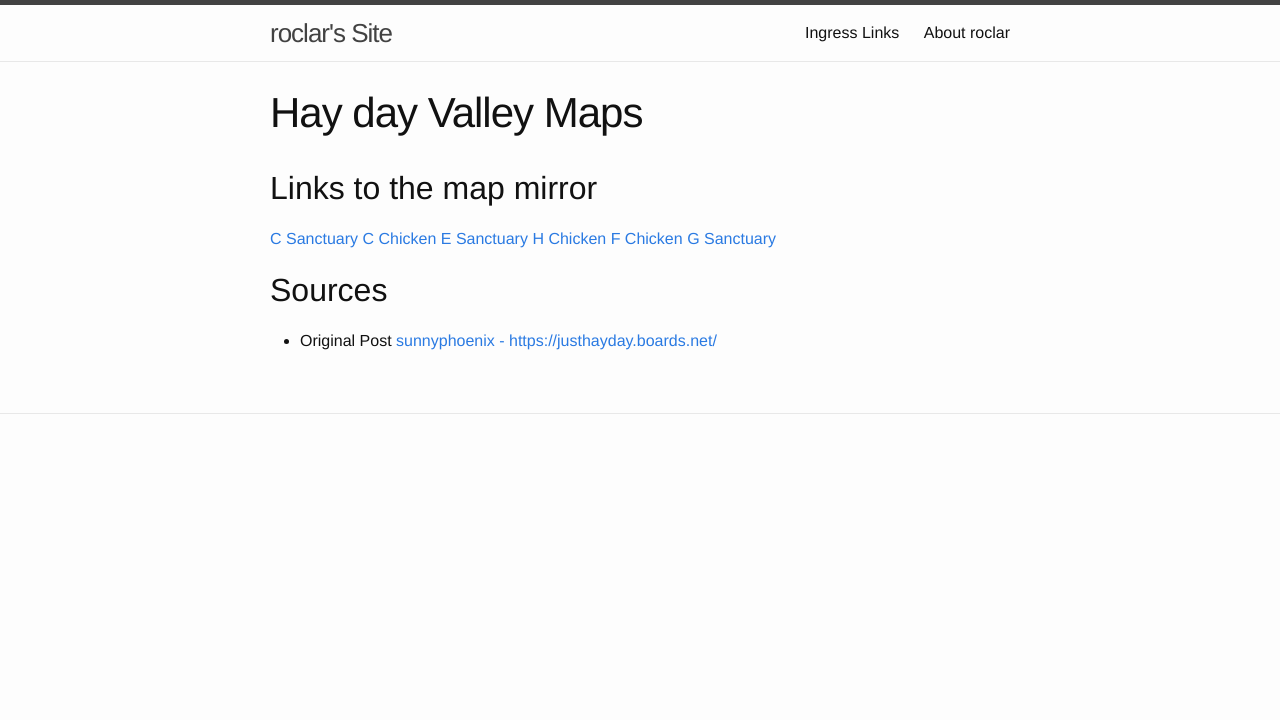
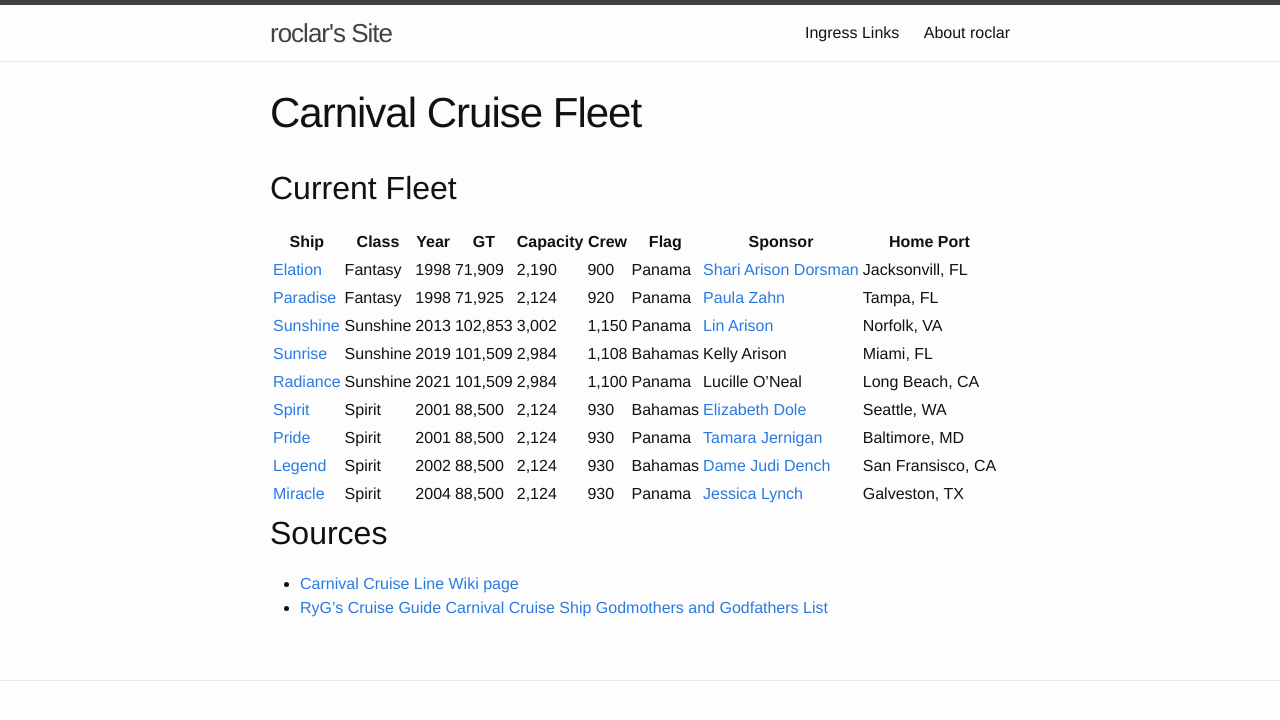
Before and after one commit to roclar/roclar.github.io, a Jekyll site: the page built from CarnivalFleet.md, in a window 1280 px wide. Shown: the top 720 px of the page. Built offline with Jekyll 4.4.1, drawn with Linux system fonts in a browser that asks for light colours.

Commit message:
Updated with Fantasy, Sunshine, and Spirit classes

```diff
--- a/CarnivalFleet.md
+++ b/CarnivalFleet.md
@@ -1,18 +1,24 @@
 ---
 layout: page
-title: Hay day Valley Maps
+title: Carnival Cruise Fleet
 weight: 10
 ---
 
-## Links to the map mirror
+## Current Fleet
 
-[C Sanctuary](/images/C_sanctuary_valley_map.jpg)
-[C Chicken](/images/C_chicken_valley_map.jpg)
-[E Sanctuary](/images/E_sanctuary_valley_map.jpg)
-[H Chicken](/images/H_chicken_valley_map.jpg)
-[F Chicken](/images/F_chicken_valley_map.jpg)
-[G Sanctuary](/images/G_sanctuary_valley_map.jpg)
+| Ship | Class | Year | GT | Capacity | Crew | Flag | Sponsor | Home Port |
+|------|-------|------|----|----------|------|------|---------|-----------|
+| [Elation](https://en.wikipedia.org/wiki/Carnival_Elation) | Fantasy | 1998 | 71,909 | 2,190 | 900 | Panama | [Shari Arison Dorsman](https://en.wikipedia.org/wiki/Shari_Arison) | Jacksonvill, FL |
+| [Paradise](https://en.wikipedia.org/wiki/Carnival_Paradise) | Fantasy | 1998 | 71,925 | 2,124 | 920 | Panama | [Paula Zahn](https://en.wikipedia.org/wiki/Paula_Zahn) | Tampa, FL |
+| [Sunshine](https://en.wikipedia.org/wiki/Carnival_Sunshine) | Sunshine | 2013 | 102,853 | 3,002 | 1,150 | Panama | [Lin Arison](https://en.wikipedia.org/wiki/Lin_Arison) | Norfolk, VA |
+| [Sunrise](https://en.wikipedia.org/wiki/Carnival_Sunrise) | Sunshine | 2019 | 101,509 | 2,984 | 1,108 | Bahamas | Kelly Arison | Miami, FL |
+| [Radiance](https://en.wikipedia.org/wiki/Carnival_Radiance) | Sunshine | 2021 | 101,509 | 2,984 | 1,100 | Panama | Lucille O'Neal | Long Beach, CA |
+| [Spirit](https://en.wikipedia.org/wiki/Carnival_Spirit) | Spirit | 2001 | 88,500 | 2,124 | 930 | Bahamas | [Elizabeth Dole](https://en.wikipedia.org/wiki/Elizabeth_Dole) | Seattle, WA |
+| [Pride](https://en.wikipedia.org/wiki/Carnival_Pride) | Spirit | 2001 | 88,500 | 2,124 | 930 | Panama | [Tamara Jernigan](https://en.wikipedia.org/wiki/Tamara_E._Jernigan) | Baltimore, MD |
+| [Legend](https://en.wikipedia.org/wiki/Carnival_Legend) | Spirit | 2002 | 88,500 | 2,124 | 930 | Bahamas | [Dame Judi Dench](https://en.wikipedia.org/wiki/Judi_Dench) | San Fransisco, CA |
+| [Miracle](https://en.wikipedia.org/wiki/Carnival_Miracle) | Spirit | 2004 | 88,500 | 2,124 | 930 | Panama | [Jessica Lynch](https://en.wikipedia.org/wiki/Jessica_Lynch) | Galveston, TX |
 
 ## Sources
 
-- Original Post [sunnyphoenix - https://justhayday.boards.net/](https://justhayday.boards.net/thread/138/valley-map-reconstruction-community-help?page=5&scrollTo=30263)
+* [Carnival Cruise Line Wiki page](https://en.wikipedia.org/wiki/Carnival_Cruise_Line)
+* [RyG's Cruise Guide Carnival Cruise Ship Godmothers and Godfathers List](http://www.embarkandaway.com/general-cruise-blog/carnival-cruise-ship-godmothers-and-godfathers-list)
```
